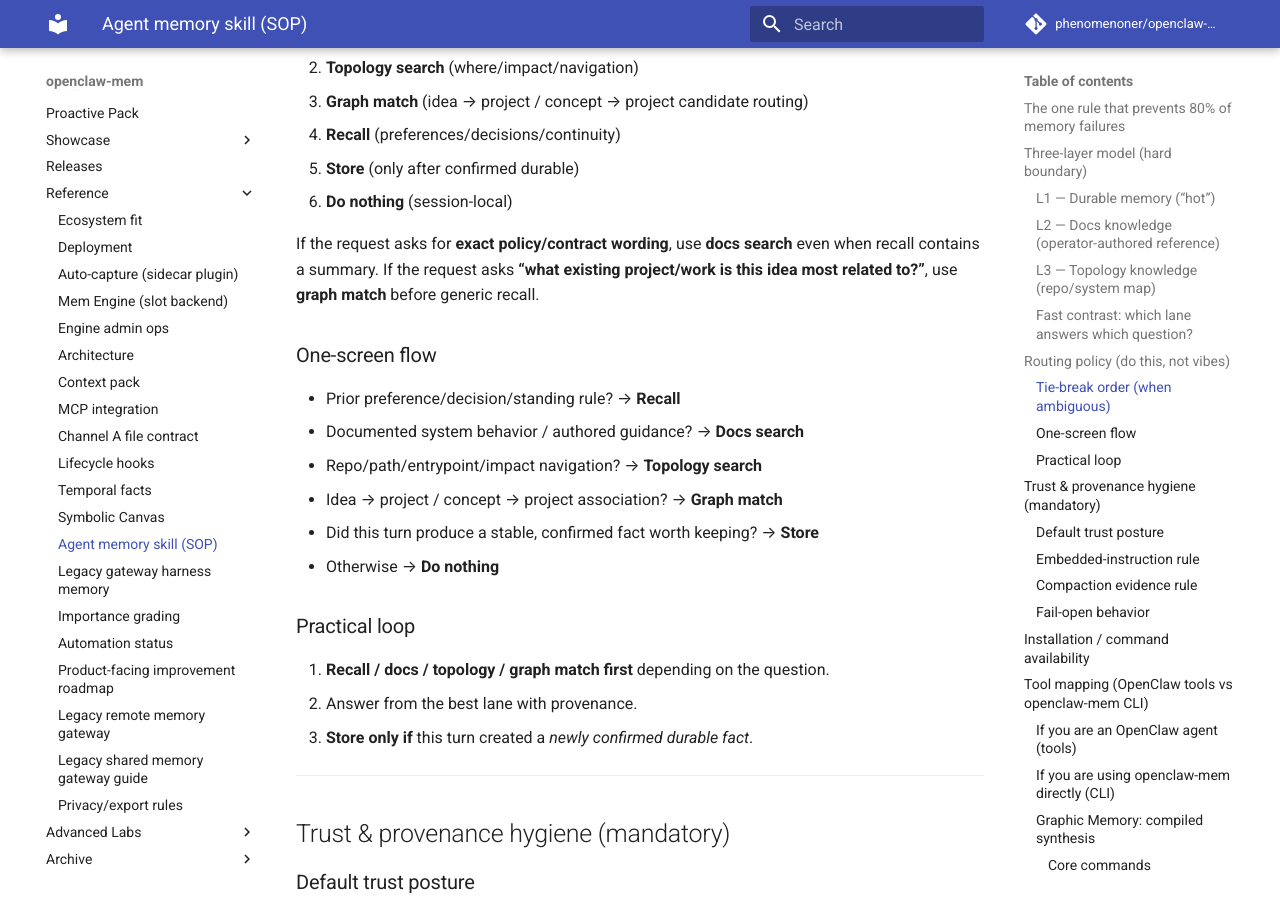
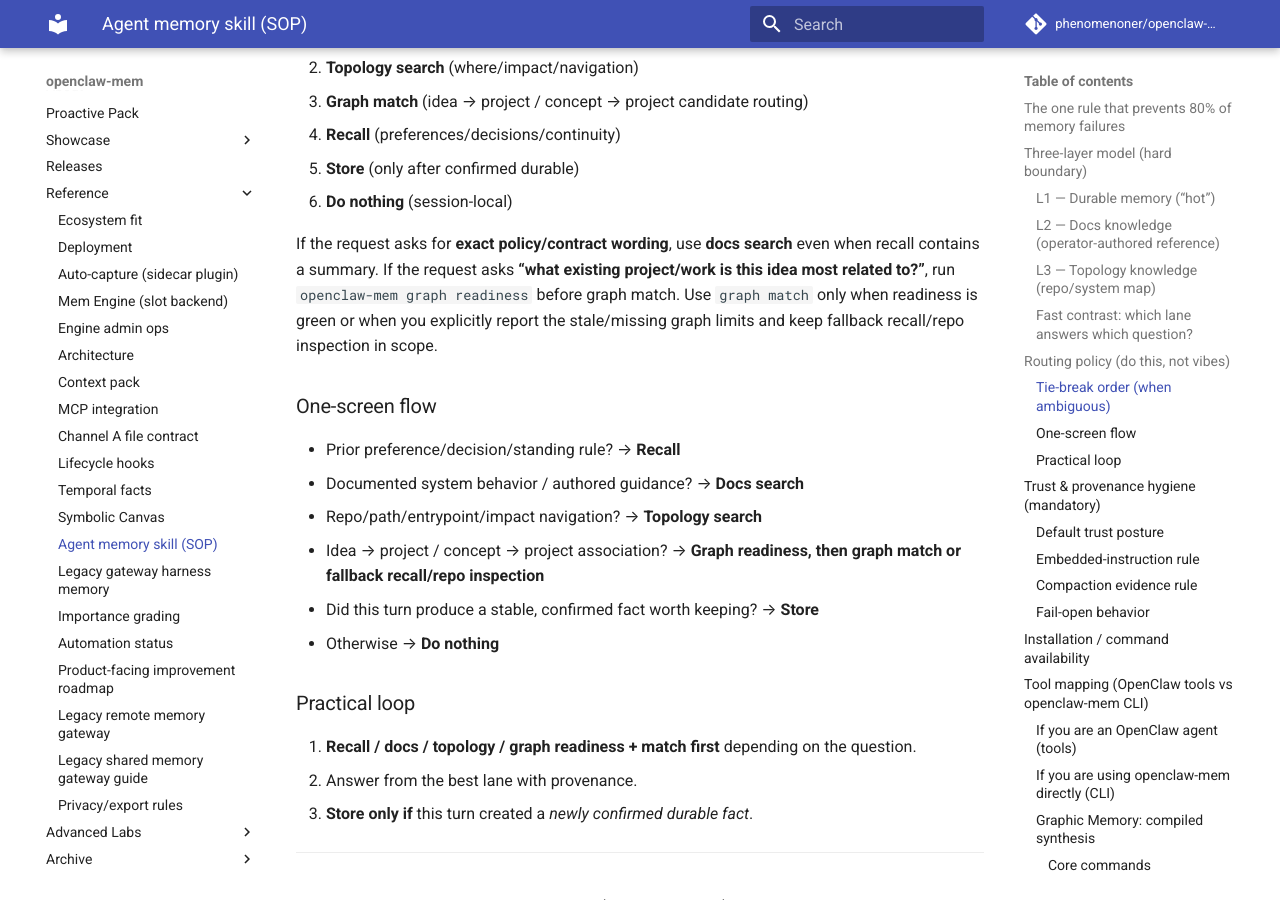
Before and after one commit to phenomenoner/openclaw-mem, an MkDocs documentation site: the page built from docs/agent-memory-skill.md, in a window 1280 px wide and 900 px high, scrolled down 1569 px. Built offline with MkDocs 1.6.1 and Material for MkDocs 9.7.7, drawn with Linux system fonts in a browser that asks for light colours; comment, search, counter and statistics services are not loaded; some of the changed text lies outside the part shown.

Commit message:
docs: update graph skill usage gates

```diff
--- a/docs/agent-memory-skill.md
+++ b/docs/agent-memory-skill.md
@@ -58,18 +58,18 @@
 6. **Do nothing** (session-local)
 
 If the request asks for **exact policy/contract wording**, use **docs search** even when recall contains a summary.
-If the request asks **“what existing project/work is this idea most related to?”**, use **graph match** before generic recall.
+If the request asks **“what existing project/work is this idea most related to?”**, run `openclaw-mem graph readiness` before graph match. Use `graph match` only when readiness is green or when you explicitly report the stale/missing graph limits and keep fallback recall/repo inspection in scope.
 
 ### One-screen flow
 - Prior preference/decision/standing rule? → **Recall**
 - Documented system behavior / authored guidance? → **Docs search**
 - Repo/path/entrypoint/impact navigation? → **Topology search**
-- Idea → project / concept → project association? → **Graph match**
+- Idea → project / concept → project association? → **Graph readiness, then graph match or fallback recall/repo inspection**
 - Did this turn produce a stable, confirmed fact worth keeping? → **Store**
 - Otherwise → **Do nothing**
 
 ### Practical loop
-1. **Recall / docs / topology / graph match first** depending on the question.
+1. **Recall / docs / topology / graph readiness + match first** depending on the question.
 2. Answer from the best lane with provenance.
 3. **Store only if** this turn created a *newly confirmed durable fact*.
 
@@ -114,7 +114,7 @@
 - **Store (L1):** `memory_store(text, category, importance, scope)`
 - **Docs search (L2):** `memory_docs_search(query)`
 - **Docs ingest (L2, operator-authored only):** `memory_docs_ingest(...)`
-- **Topology / Graph match (L3):** direct repo inspection tools (read/rg/tree) + curated topo note in L2 + (when available) `openclaw-mem graph query ...` / `openclaw-mem graph match ...`
+- **Topology / Graph match (L3):** direct repo inspection tools (read/rg/tree) + curated topo note in L2 + (when available) `openclaw-mem graph query ...` / `openclaw-mem graph readiness` before `openclaw-mem graph match ...`
 
 ### If you are using `openclaw-mem` directly (CLI)
 - **Recall (L1):** `openclaw-mem search "…"` (FTS) or `openclaw-mem hybrid "…"` (if embeddings)
@@ -198,7 +198,8 @@
 - Prefer them when they reduce truthful repetition during retrieval.
 - Keep raw refs reachable through receipts, citations, or covered-ref metadata.
 - **Graph match (L3):** `openclaw-mem graph match "…"` for idea → project / concept → project candidate routing.
-  - For unattended use, prefer `openclaw-mem graph readiness` (bridges freshness + topology-source drift + match-support availability).
+  - Run `openclaw-mem graph readiness` first; it bridges freshness, topology-source drift, and match-support availability.
+  - If readiness is red, do not use graph match as an autonomous router. Report the limits and fall back to ordinary recall, docs search, or direct repo inspection.
   - If you want a single deterministic router across graph-semantic and transcript recall, use `openclaw-mem route auto "<query>"` (fail-open).
     - when graph candidates are truthfully covered by a fresh synthesis card, the router should prefer that synthesis card while keeping `preferredCardRefs` / `coveredRawRefs` receipts visible.
   - If `openclaw-mem-engine` is your active memory slot, you can also enable `autoRecall.routeAuto` so **Proactive Pack** consults that router automatically during prompt build and injects the same synthesis-aware hint.
```
Also changed, not shown: docs/agent-memory-skill-cards.md (+3 -2 lines), docs/graph-skill-usage.md (added, +95 -0 lines), docs/snippets/openclaw-agentturn-message.global-default.md (+2 -1 lines), docs/snippets/openclaw-agentturn-message.watchdog-readonly.md (+1 -1 lines), skills/agent-memory-skill.global.md (+2 -1 lines), skills/agent-memory-skill.readonly.md (+1 -1 lines).
